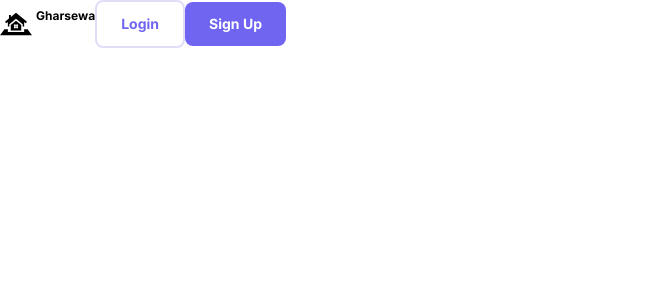
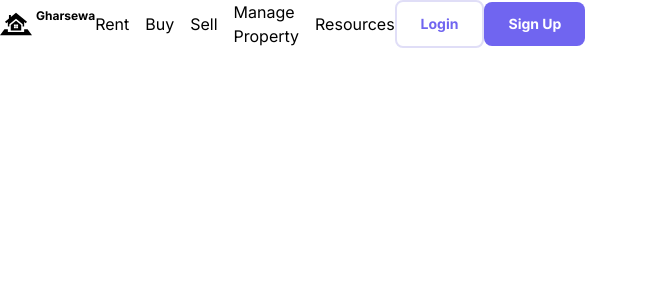
Before and after one commit to apsarabishwokarma/Gharsewa-RealEstate, a Next.js app: page / in a window 1280 px wide. Shown: the top 300 px of the page, without its empty margins (0-647 px from the left). Built offline with nearby package versions, Linux system fonts and the light colour scheme.

Commit message:
feat: nav-bar ,header data

```diff
--- a/components/layout/header/nav-bar.tsx
+++ b/components/layout/header/nav-bar.tsx
@@ -1,7 +1,16 @@
+import { headerData } from "@/data/navigation-data";
+import Link from "next/link";
+
 export default function NavBar() {
   return (
     <main>
-      <div></div>
+      <div className="lg:flex hidden gap-4 items-center">
+        {headerData.map(({ link, title }) => (
+          <Link key={title} href={link} className="">
+            {title}
+          </Link>
+        ))}
+      </div>
     </main>
   );
 }
--- /dev/null
+++ b/components/layout/hero/index.tsx
@@ -0,0 +1,3 @@
+export default function HeroPage() {
+  return <main></main>;
+}
--- a/data/navigation-data.ts
+++ b/data/navigation-data.ts
@@ -2,6 +2,23 @@ export const headerData = [
   {
     title: "Rent",
     link: "/rent",
+    children: [{ subtitle: "", link: "/" }],
+  },
+  {
+    title: "Buy",
+    link: "/buy",
+  },
+  {
+    title: "Sell",
+    link: "/sell",
+  },
+  {
+    title: "Manage Property",
+    link: "/manage-property",
+  },
+  {
+    title: "Resources",
+    link: "/resources",
   },
 ];
 
```
